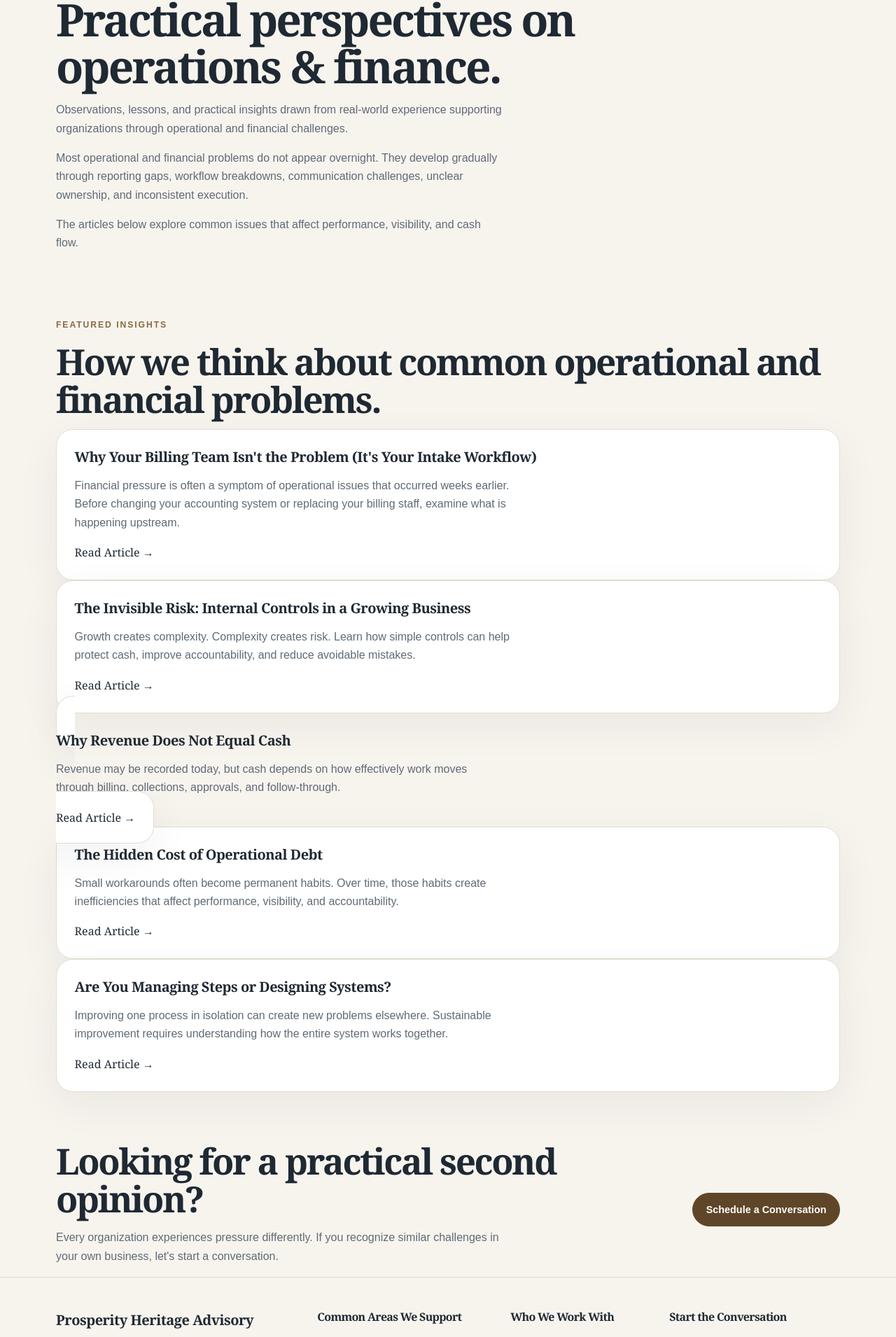
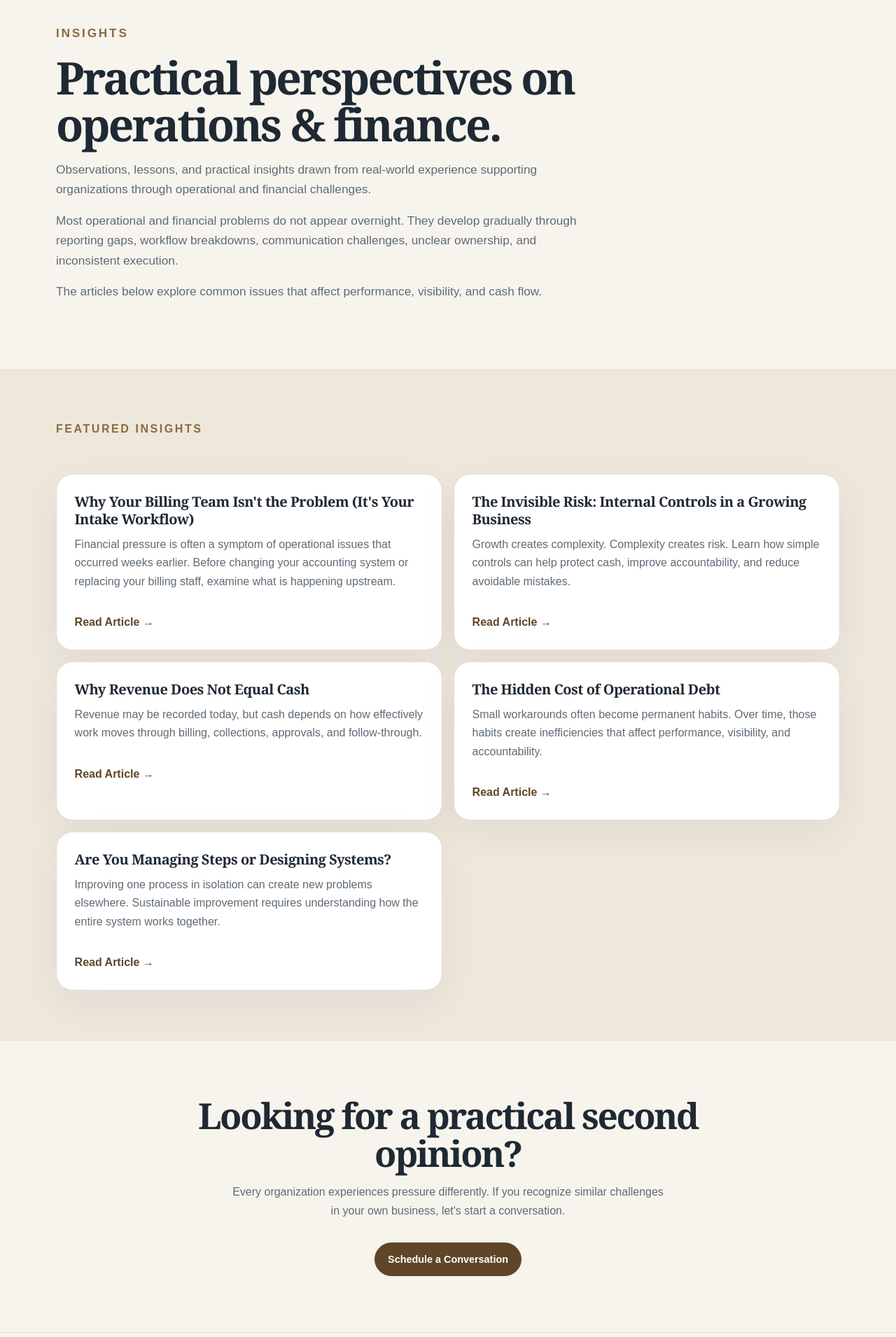
Before and after one commit to pjechete/prosperity-heritage-Advisory-Services, a Next.js app: page /insights in a window 1280 px wide. Shown: the part 126-2036 px from the top of the page at 70% size. Built offline with nearby package versions, Linux system fonts and the light colour scheme.

Commit message:
Update page.tsx

```diff
--- a/src/app/insights/page.tsx
+++ b/src/app/insights/page.tsx
@@ -2,16 +2,16 @@ import type { Metadata } from 'next'
 import Link from 'next/link'
 
 export const metadata: Metadata = {
-  title: 'Insights | Operations & Finance Perspectives | PHS',
+  title: 'Insights | Operations & Finance | PHS',
   description:
-    'Practical perspectives on operations, finance, cash flow, workflow breakdowns, internal controls, operational debt, and performance visibility.',
+    'Practical perspectives on operations, finance, cash flow, controls, workflows, reporting, and performance for growing organizations.',
   alternates: {
     canonical: 'https://phs-usa.com/insights',
   },
   openGraph: {
-    title: 'Insights | Operations & Finance Perspectives | PHS',
+    title: 'Insights | Operations & Finance | PHS',
     description:
-      'Practical insights drawn from real-world experience supporting organizations through operational and financial challenges.',
+      'Observations, lessons, and practical insights drawn from real-world operational and financial experience.',
     url: 'https://phs-usa.com/insights',
     siteName: 'Prosperity Heritage Advisory',
     type: 'website',
@@ -21,36 +21,40 @@ export const metadata: Metadata = {
 const insights = [
   {
     title: "Why Your Billing Team Isn't the Problem (It's Your Intake Workflow)",
-    body: 'Financial pressure is often a symptom of operational issues that occurred weeks earlier. Before changing your accounting system or replacing your billing staff, examine what is happening upstream.',
+    body:
+      'Financial pressure is often a symptom of operational issues that occurred weeks earlier. Before changing your accounting system or replacing your billing staff, examine what is happening upstream.',
   },
   {
     title: 'The Invisible Risk: Internal Controls in a Growing Business',
-    body: 'Growth creates complexity. Complexity creates risk. Learn how simple controls can help protect cash, improve accountability, and reduce avoidable mistakes.',
+    body:
+      'Growth creates complexity. Complexity creates risk. Learn how simple controls can help protect cash, improve accountability, and reduce avoidable mistakes.',
   },
   {
     title: 'Why Revenue Does Not Equal Cash',
-    body: 'Revenue may be recorded today, but cash depends on how effectively work moves through billing, collections, approvals, and follow-through.',
-    href: '/insights/revenue-not-converting-to-cash',
+    body:
+      'Revenue may be recorded today, but cash depends on how effectively work moves through billing, collections, approvals, and follow-through.',
   },
   {
     title: 'The Hidden Cost of Operational Debt',
-    body: 'Small workarounds often become permanent habits. Over time, those habits create inefficiencies that affect performance, visibility, and accountability.',
+    body:
+      'Small workarounds often become permanent habits. Over time, those habits create inefficiencies that affect performance, visibility, and accountability.',
   },
   {
     title: 'Are You Managing Steps or Designing Systems?',
-    body: 'Improving one process in isolation can create new problems elsewhere. Sustainable improvement requires understanding how the entire system works together.',
+    body:
+      'Improving one process in isolation can create new problems elsewhere. Sustainable improvement requires understanding how the entire system works together.',
   },
 ]
 
 export default function InsightsPage() {
   return (
     <main>
-      <section className="phs-page-hero">
-        <div className="phs-container phs-hero-copy">
-          <p className="phs-eyebrow">Insights</p>
-          <h1>Practical perspectives on operations & finance.</h1>
+      <section className="mock-hero mock-hero-simple">
+        <div className="mock-container">
+          <p className="mock-eyebrow">Insights</p>
+          <h1>Practical perspectives on operations &amp; finance.</h1>
 
-          <p className="phs-hero-lede">
+          <p>
             Observations, lessons, and practical insights drawn from real-world
             experience supporting organizations through operational and financial
             challenges.
@@ -70,48 +74,35 @@ export default function InsightsPage() {
         </div>
       </section>
 
-      <section className="phs-section phs-section-soft">
-        <div className="phs-container">
-          <div className="phs-section-header">
-            <p className="phs-section-label">Featured Insights</p>
-            <h2>How we think about common operational and financial problems.</h2>
+      <section className="mock-section mock-section-soft">
+        <div className="mock-container">
+          <div className="mock-section-header">
+            <p className="mock-eyebrow">Featured Insights</p>
           </div>
 
-          <div className="phs-grid phs-grid-2">
-            {insights.map((item) => {
-              const content = (
-                <>
+          <div className="mock-grid-2">
+            {insights.map((item) => (
+              <article className="mock-card" key={item.title}>
                 <h3>{item.title}</h3>
                 <p>{item.body}</p>
-                  <span className="phs-read-link">Read Article →</span>
-                </>
-              )
-
-              return item.href ? (
-                <Link href={item.href} className="phs-card phs-insight-card" key={item.title}>
-                  {content}
+                <Link href="/contact" className="mock-readmore">
+                  Read Article →
                 </Link>
-              ) : (
-                <article className="phs-card phs-insight-card" key={item.title}>
-                  {content}
               </article>
-              )
-            })}
+            ))}
           </div>
         </div>
       </section>
 
-      <section className="phs-final-cta">
-        <div className="phs-container phs-cta-grid">
-          <div>
+      <section className="mock-cta">
+        <div className="mock-container">
           <h2>Looking for a practical second opinion?</h2>
           <p>
             Every organization experiences pressure differently. If you
-              recognize similar challenges in your own business, let&apos;s start a
-              conversation.
+            recognize similar challenges in your own business, let&apos;s start
+            a conversation.
           </p>
-          </div>
-          <Link href="/contact" className="phs-btn phs-btn-gold">
+          <Link href="/contact" className="mock-btn">
             Schedule a Conversation
           </Link>
         </div>
```
Lines whose indentation alone changed are shown as unchanged.
